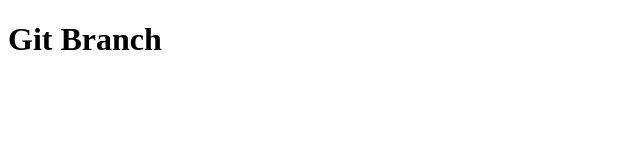
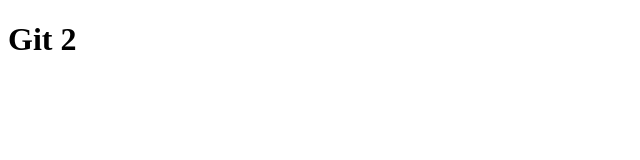
Before and after one commit to Cedar-Creatives/sample_project, a plain HTML site: page index.html in a window 1280 px wide. Shown: the whole page, without its empty margins (0-640 px from the left). Drawn offline with Linux system fonts and the light colour scheme.

Commit message:
update index.html to change heading from 'Git Branch' to 'Git 2'

```diff
--- a/index.html
+++ b/index.html
@@ -6,6 +6,6 @@
     <title>Git branch</title>
 </head>
 <body>
-   <h1>Git Branch</h1>
+   <h1>Git 2</h1>
 </body>
 </html>
```
